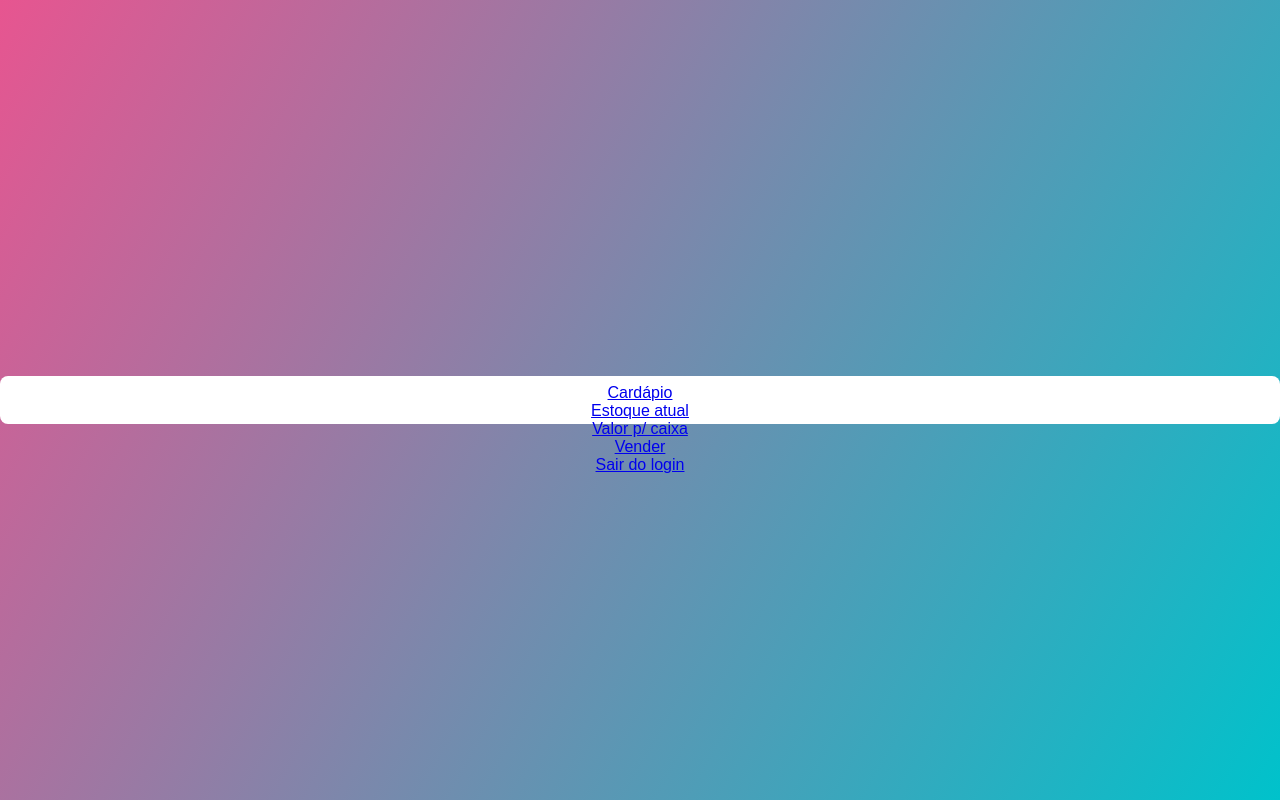
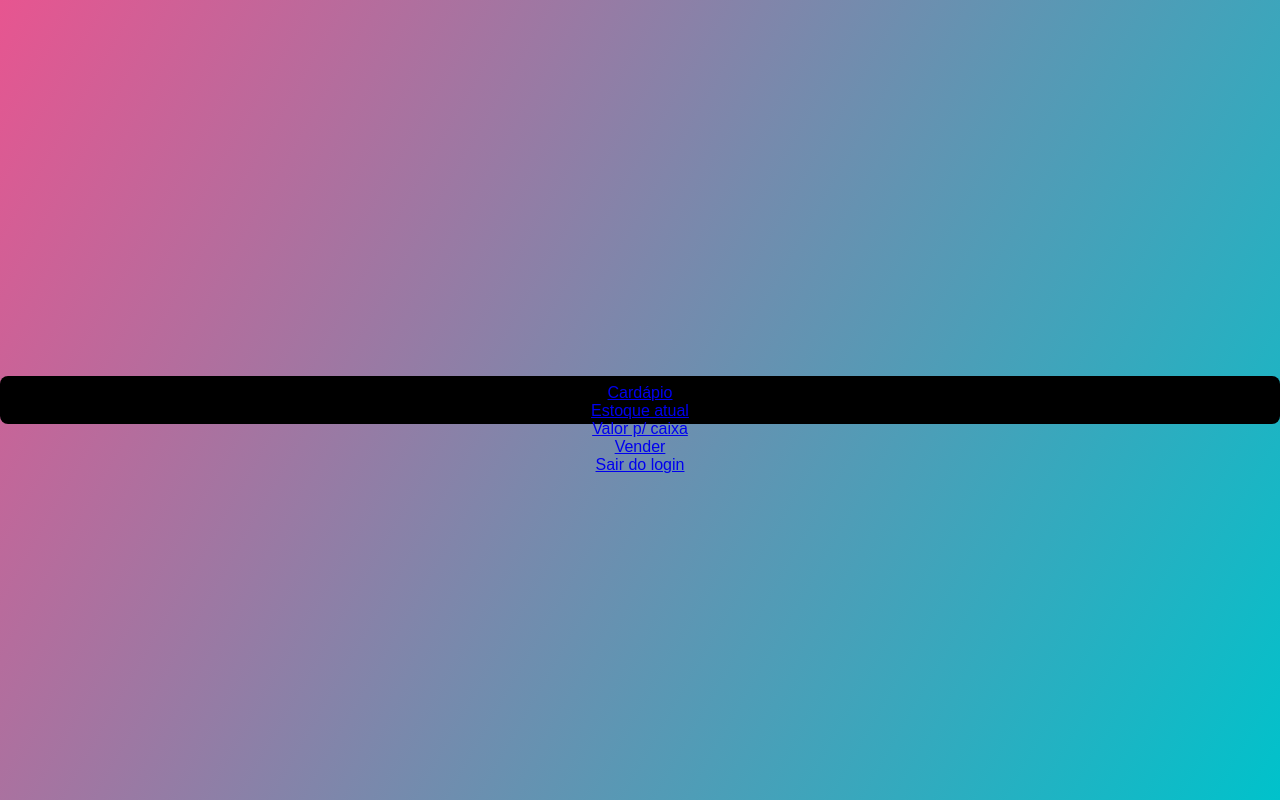
Before and after one commit to fabioIA/Projeto-SENAI-2.0, a plain HTML site: page menu.html in a window 1280 px wide. Drawn offline with Linux system fonts and the light colour scheme.

Commit message:
alteracao em menu.html

```diff
--- a/menu.html
+++ b/menu.html
@@ -14,6 +14,9 @@
     </div>
 </body>
 
+
 <style>
-
+    .menu{
+        background-color: black;
+    }
 </style>
```
